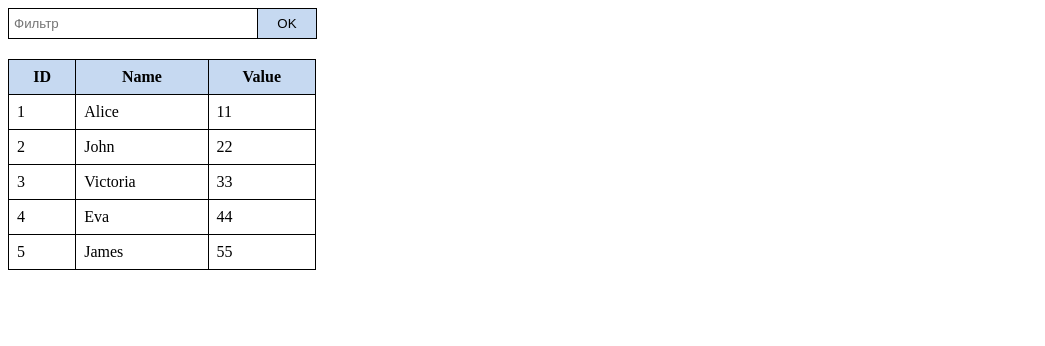
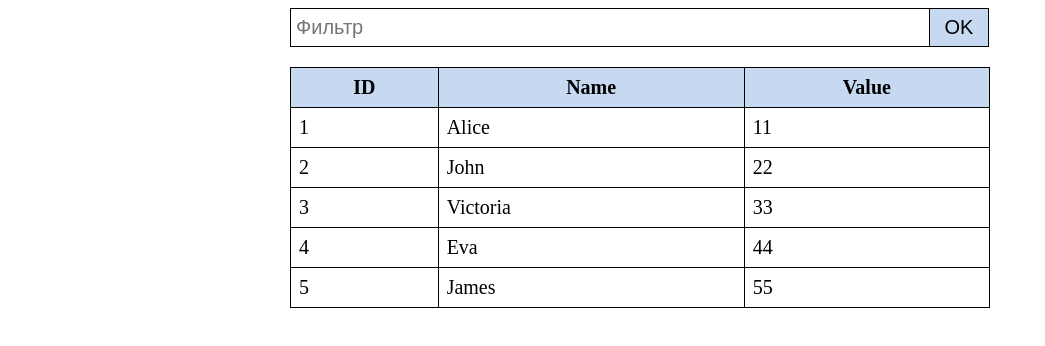
Before and after one commit to Andrew-Sparrow/ClickHelp_JS_GitHub, a plain HTML site: page index.html in a window 1280 px wide. Shown: the whole page, without its empty margins (0-1045 px from the left). Drawn offline with Linux system fonts and the light colour scheme.

Commit message:
table was positioned by center

```diff
--- a/css/style.css
+++ b/css/style.css
@@ -1,5 +1,10 @@
+main {
+  margin: 0 auto;
+  width: 700px;
+}
+
 table {
-  width: 308px;
+  width: 100%;
   border-width: 1px;
   border-style: solid;
   border-color: #000000;
@@ -20,20 +25,21 @@ table th {
 }
 
 .table__cell {
+  font-size: 20px;
   padding: 8px;
 }
 
 input {
-  width: 250px;
+  width: 640px;
   margin: 0;
   margin-right: -5px;
   margin-bottom: 20px;
-  padding: 0;
   padding-top: 7px;
   padding-bottom: 7px;
   padding-left: 5px;
   box-sizing: border-box;
   border: 1px solid #000000;
+  font-size: 20px;
 }
 
 button {
@@ -44,4 +50,5 @@ button {
   margin: 0;
   border: 1px solid #000000;
   background-color: #c6d9f1;
+  font-size: 20px;
 }
```
